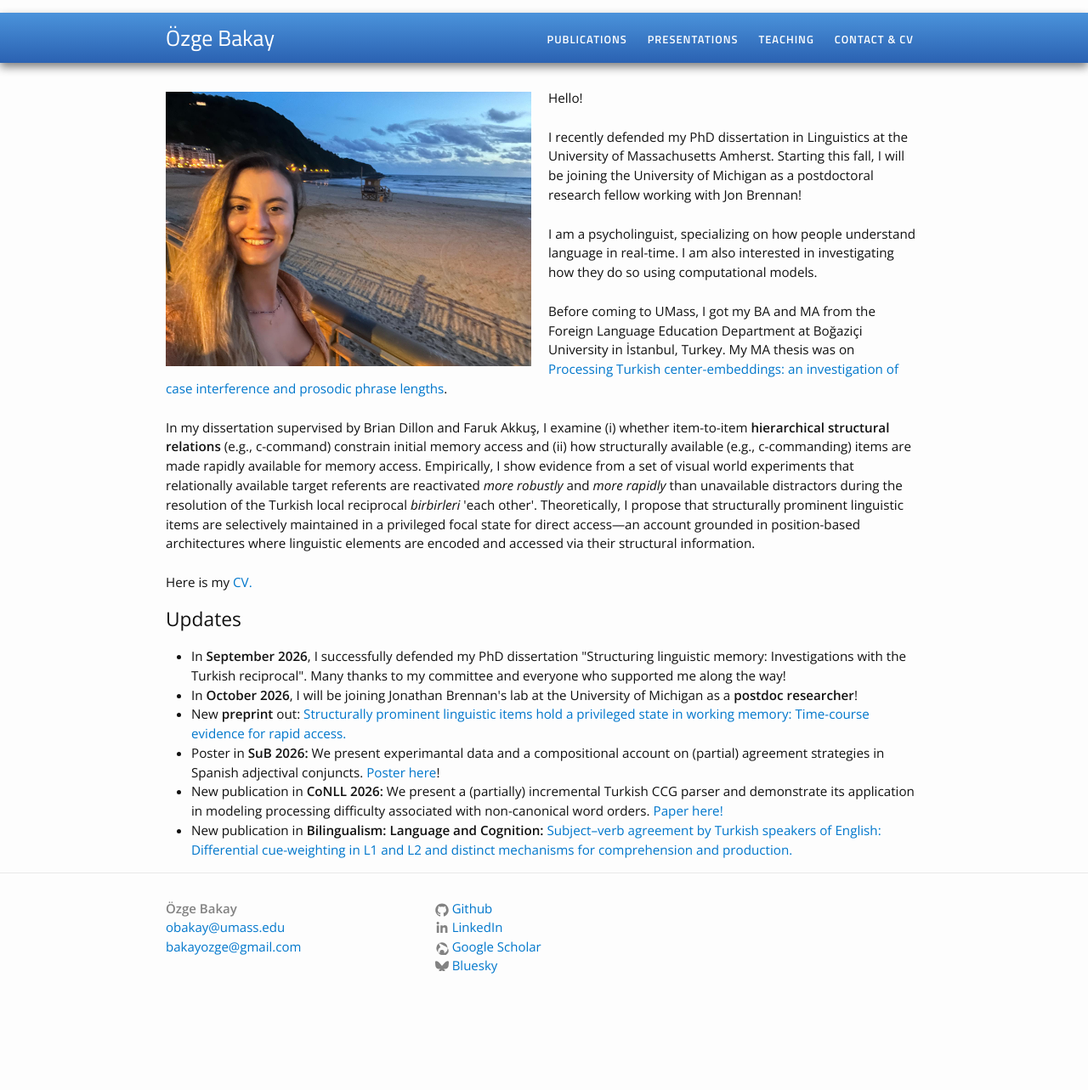
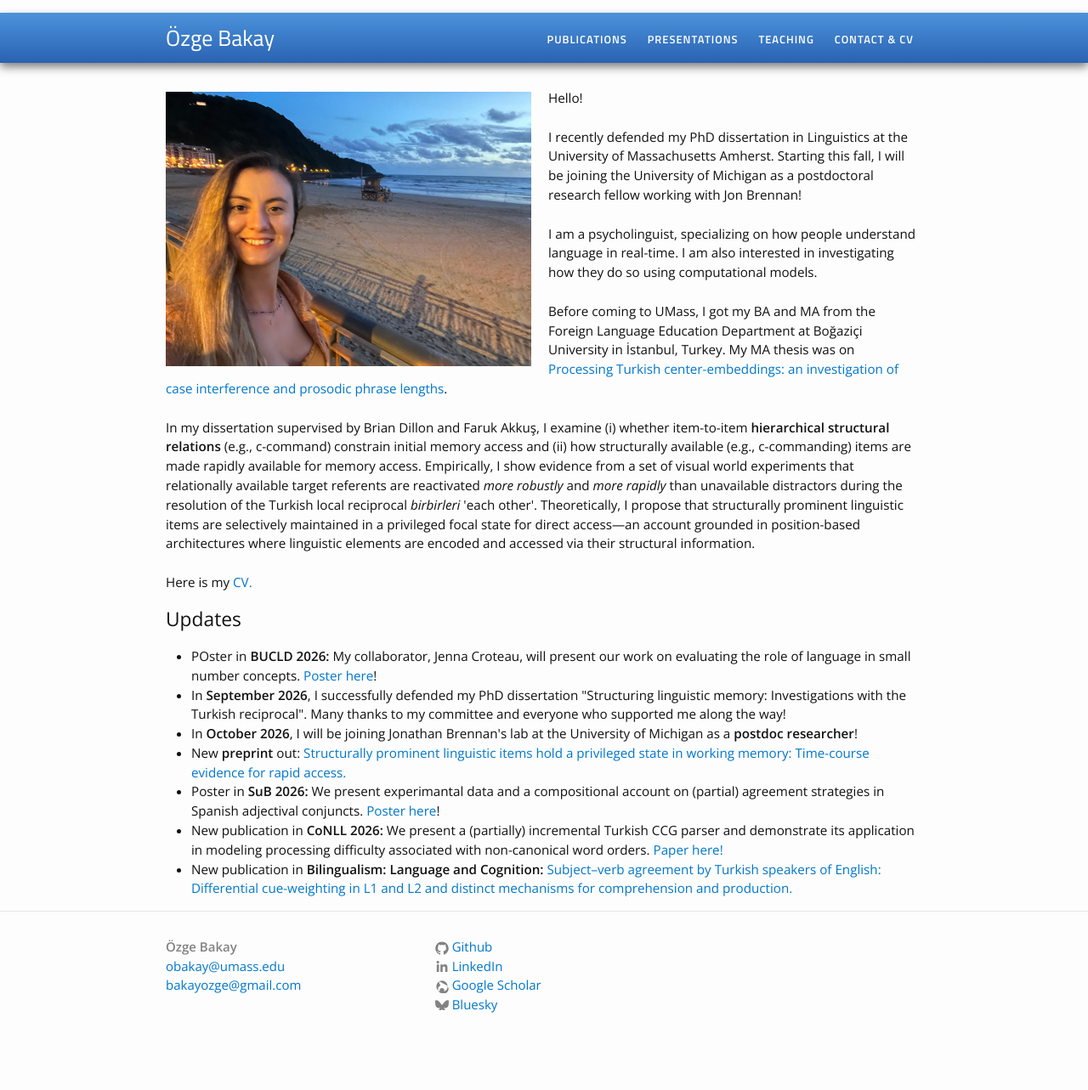
Before and after one commit to ozgebakay/ozgebakay.github.io, a Jekyll site: the page built from index.html, in a window 1280 px wide. Shown: the whole page at 85% size. Built offline with Jekyll 4.4.1, drawn with Linux system fonts in a browser that asks for light colours; before the commit the page ends 1238 px from its top, so only the background shows below that.

Commit message:
Update index.html

```diff
--- a/index.html
+++ b/index.html
@@ -22,6 +22,7 @@ Here is my <a href="/OzgeBakay_CV.pdf">CV.</a></p>
 <h2>Updates</h2>
 <div class="updates" style="overflow-y: visible;">
 <ul>
+<li>POster in <b>BUCLD 2026:</b> My collaborator, Jenna Croteau, will present our work on evaluating the role of language in small number concepts. <a href="https://ozgebakay.github.io/projects/030_Croteau_Poster.pdf" target="_blank">Poster here</a>!</li>
 <li>In <b>September 2026</b>, I successfully defended my PhD dissertation "Structuring linguistic memory: Investigations with the Turkish reciprocal". Many thanks to my committee and everyone who supported me along the way!</li>
 <li>In <b>October 2026</b>, I will be joining Jonathan Brennan's lab at the University of Michigan as a <b>postdoc researcher</b>!</li>
 <li>New <b>preprint</b> out: <a href="https://osf.io/preprints/psyarxiv/aphwj_v1" target="_blank">Structurally prominent linguistic items hold a privileged state in working memory: Time-course evidence for rapid access.</a></li>
```
